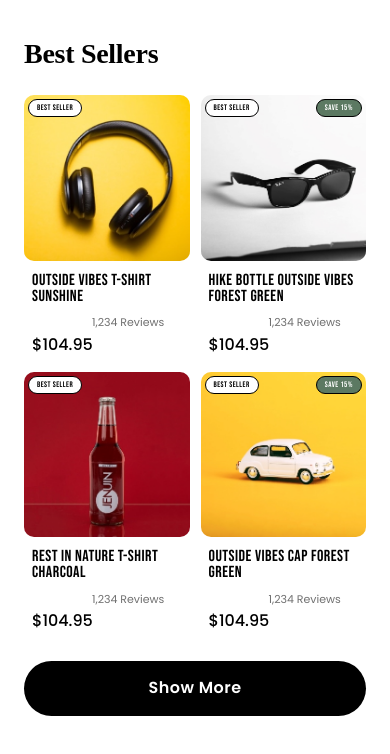
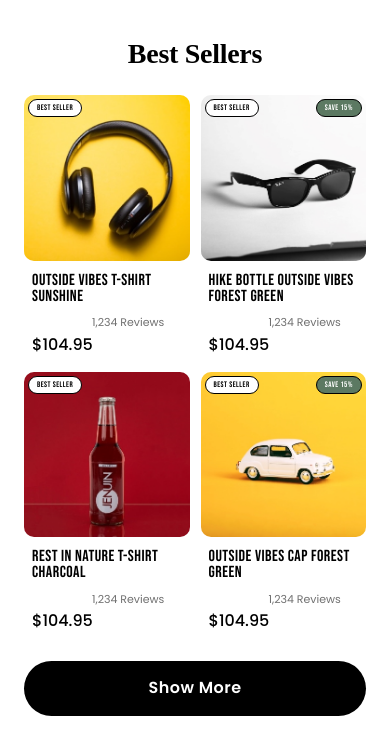
Before and after one commit to JiayueChen/carousel-challenge, a website: page index.html in a window 390 px wide. Drawn offline with Linux system fonts and the light colour scheme; a web font is replaced by a local one.

Commit message:
header update

```diff
--- a/index.html
+++ b/index.html
@@ -12,7 +12,7 @@
 <body>
     <section class="py-9 overflow-hidden md:pt-20 md:pb-25 px-6 md:px-0">
         <header class="flex justify-between items-center mb-6 md:mb-9 md:px-32">
-            <h2 class="section-title">
+            <h2 class="section-title text-center w-full md:w-auto">
                 Best Sellers
             </h2>
             <!-- desktop only -->
```
Also changed, not shown: styles/tailwind-output.css.
